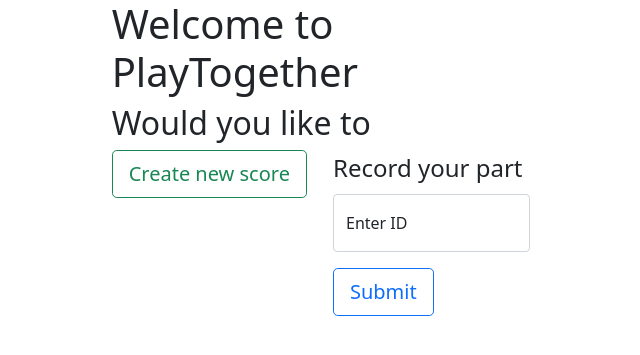
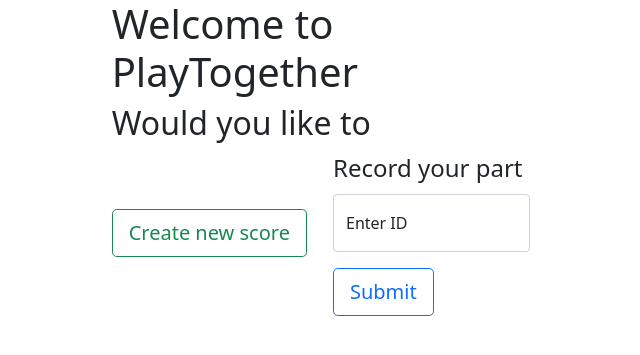
Before and after one commit to jameshball/PlayTogether, a Flask app: page / in a window 1280 px wide. Shown: the top 355 px of the page, without its empty margins (319-959 px from the left). Run offline with Flask 2, Linux system fonts and the light colour scheme.

Commit message:
Align new score button to verical center

```diff
--- a/templates/index.html
+++ b/templates/index.html
@@ -14,7 +14,7 @@
       <h1>Welcome to PlayTogether</h1>
       <h2>Would you like to</h2>
       <div class="row">
-        <div class="col">
+        <div class="col align-self-center">
           <a href="{{ url_for('new_score') }}" class="btn btn-outline-success btn-lg" tabindex="-1" role="button">
             Create new score
           </a>
```
